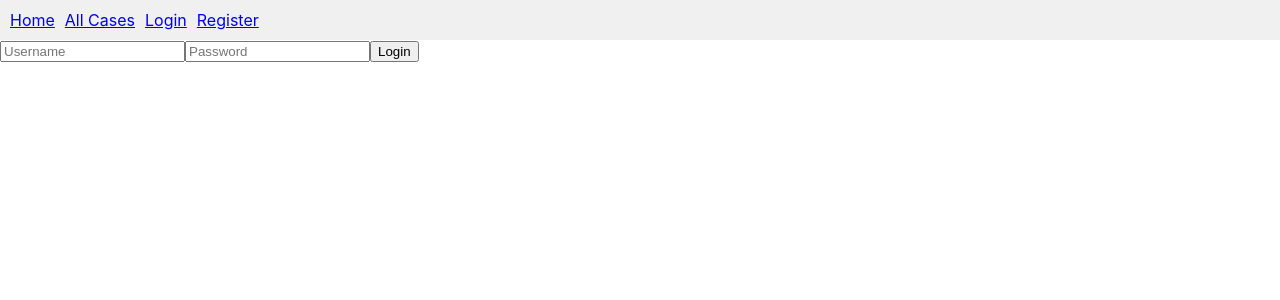
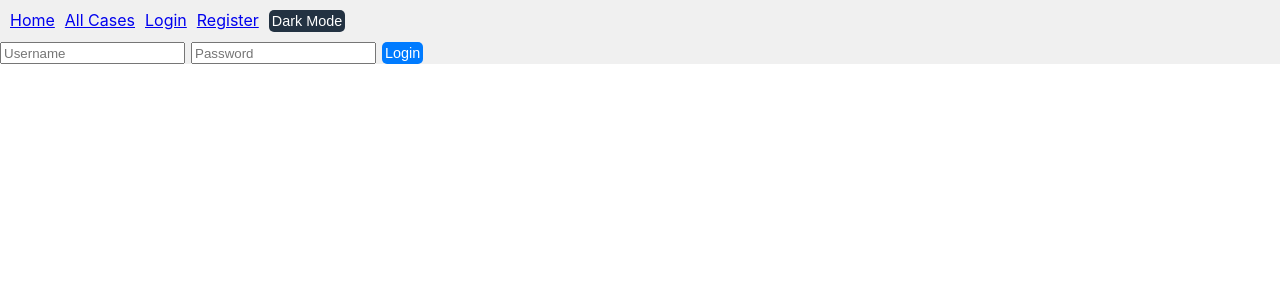
Before and after one commit to spartanhaden/CaseConnect, a React (Create React App) app: page /login in a window 1280 px wide. Shown: the top 300 px of the page. Built offline with nearby package versions, Linux system fonts and the light colour scheme.

Commit message:
Fixed image upload, fixed UI, added dark mode

```diff
--- a/src/App.css
+++ b/src/App.css
@@ -1,21 +1,28 @@
 @import url("https://fonts.googleapis.com/css2?family=Roboto:wght@400;700&display=swap");
+
+:root {
+  --bg-color: #f0f0f0;
+  --text-color: #333;
+}
 
 nav {
   display: flex;
   gap: 10px;
   padding: 10px;
-  background-color: #f0f0f0;
+  background-color: var(--bg-color);
 }
 
 .container {
   display: flex;
   flex-direction: column;
   justify-content: flex-start; /* Align content to the top */
-  height: 100vh;
+  min-height: 100vh;
   padding: 20px;
   box-sizing: border-box;
   font-family: Arial, sans-serif;
+  color: var(--text-color);
 }
+
 .inputContainer,
 .resultsContainer {
   display: flex;
@@ -92,6 +99,82 @@ nav {
   background-color: #0056b3;
 }
 
+.darkModeButton {
+  font-size: 0.9em;
+  padding: 3px 3px;
+  border-radius: 5px;
+  border: none;
+  color: white;
+  background-color: #233242;
+  cursor: pointer;
+  transition: background-color 0.3s ease;
+}
+
+.darkModeButton:hover {
+  background-color: #32485f;
+}
+
+.loginButton {
+  font-size: 0.9em;
+  padding: 3px 3px;
+  border-radius: 5px;
+  border: none;
+  color: white;
+  background-color: #007bff;
+  cursor: pointer;
+  transition: background-color 0.3s ease;
+}
+
+.loginButton:hover {
+  background-color: #0056b3;
+}
+
+.loginDiv {
+  display: flex;
+  justify-content: left;
+  gap: 6px;
+  margin-top: 0px;
+  margin-bottom: 0px;
+}
+
+.logoutButton {
+  font-size: 0.9em;
+  padding: 3px 3px;
+  border-radius: 5px;
+  border: none;
+  color: white;
+  background-color: #007bff;
+  cursor: pointer;
+  transition: background-color 0.3s ease;
+}
+
+.logoutButton:hover {
+  background-color: #0056b3;
+}
+
+.registerButton {
+  font-size: 0.9em;
+  padding: 3px 3px;
+  border-radius: 5px;
+  border: none;
+  color: white;
+  background-color: #007bff;
+  cursor: pointer;
+  transition: background-color 0.3s ease;
+}
+
+.registerButton:hover {
+  background-color: #0056b3;
+}
+
+.registerDiv {
+  display: flex;
+  justify-content: left;
+  gap: 6px;
+  margin-top: 0px;
+  margin-bottom: 0px;
+}
+
 .result {
   border: 1px solid #ccc;
   border-radius: 5px;
@@ -103,3 +186,25 @@ nav {
   padding-left: 20px;
   padding-bottom: 20px;
 }
+
+.discussionDiv {
+  display: flex;
+  gap: 6px;
+  margin-top: 0px;
+  margin-bottom: 0px;
+}
+
+.addCommentButton {
+  font-size: 0.9em;
+  padding: 4px 4px;
+  border-radius: 5px;
+  border: none;
+  color: white;
+  background-color: #007bff;
+  cursor: pointer;
+  transition: background-color 0.3s ease;
+}
+
+.addCommentButton {
+  background-color: #0056b3;
+}
--- a/src/App.js
+++ b/src/App.js
@@ -1,4 +1,4 @@
-import React, { useState, useEffect } from "react";
+import React, { useState, useEffect, useContext } from "react";
 import axios from "axios";
 import { BrowserRouter as Router, Route, Routes, Link } from "react-router-dom";
 import Login from "./Login";
@@ -7,6 +7,7 @@ import UserProfile from "./UserProfile";
 import CaseDetail from "./CaseDetail";
 import Cases from "./Cases";
 import "./App.css";
+import { ThemeContext } from "./ThemeContext";
 
 function App() {
   const [query, setQuery] = useState("");
@@ -16,6 +17,13 @@ function App() {
   const [error, setError] = useState(null);
   const [isSearching, setIsSearching] = useState(false);
   const [username, setUsername] = useState(null);
+
+  const { theme } = useContext(ThemeContext);
+
+  const appStyle = {
+    backgroundColor: theme === "light" ? "#f0f0f0" : "#333",
+    color: theme === "light" ? "#333" : "#f0f0f0",
+  };
 
   const handleSearchByText = async () => {
     if (!query) {
@@ -98,11 +106,15 @@ function App() {
   }, [results, username, imageQuery]);
 
   return (
+    <div style={appStyle}>
       <Router>
         <Navbar username={username} onLogout={() => setUsername(null)} />
         <Routes>
           <Route path="/login" element={<Login onLogin={handleLogin} />} />
-        <Route path="/register" element={<Register onLogin={handleLogin} />} />
+          <Route
+            path="/register"
+            element={<Register onLogin={handleLogin} />}
+          />
           <Route path="/profile/:username" element={<UserProfile />} />
           <Route
             path="/case/:caseId"
@@ -114,8 +126,13 @@ function App() {
             element={
               <div className="container">
                 <div className="main-content">
-                <h1 className="main-title">CaseConnect</h1>
-                <h2 className="main-subtitle">
+                  <h1 className="main-title" style={{ color: appStyle.color }}>
+                    CaseConnect
+                  </h1>
+                  <h2
+                    className="main-subtitle"
+                    style={{ color: appStyle.color }}
+                  >
                     NamUs Missing Persons Database Search
                   </h2>
                 </div>
@@ -129,6 +146,7 @@ function App() {
                   <input
                     type="file"
                     onChange={(e) => setFile(e.target.files[0])}
+                    style={{ color: appStyle.color }}
                   />
                   <div className="buttonContainer">
                     <button
@@ -169,7 +187,10 @@ function App() {
                 )}
 
                 {isSearching && (
-                <div className="searchStatusContainer">
+                  <div
+                    className="searchStatusContainer"
+                    style={{ color: appStyle.color }}
+                  >
                     <p>Searching...</p>
                   </div>
                 )}
@@ -178,18 +199,28 @@ function App() {
           />
         </Routes>
       </Router>
+    </div>
   );
 }
 
 function Navbar({ username, onLogout }) {
+  const { theme, toggleTheme } = useContext(ThemeContext);
+
+  const navStyle = {
+    backgroundColor: theme === "light" ? "#f0f0f0" : "#333",
+    color: theme === "light" ? "#333" : "#f0f0f0",
+  };
+
   return (
-    <nav>
+    <nav style={navStyle}>
       <Link to="/">Home</Link>
       <Link to="/cases">All Cases</Link>
       {username ? (
         <>
           <Link to={`/profile/${username}`}>Profile</Link>
-          <button onClick={onLogout}>Logout</button>
+          <button className="logoutButton" onClick={onLogout}>
+            Logout
+          </button>
         </>
       ) : (
         <>
@@ -197,6 +228,9 @@ function Navbar({ username, onLogout }) {
           <Link to="/register">Register</Link>
         </>
       )}
+      <button className="darkModeButton" onClick={toggleTheme}>
+        {theme === "light" ? "Dark" : "Light"} Mode
+      </button>
     </nav>
   );
 }
--- a/src/CaseDetail.js
+++ b/src/CaseDetail.js
@@ -1,11 +1,18 @@
-import React, { useState, useEffect } from "react";
+import React, { useState, useEffect, useContext } from "react";
 import axios from "axios";
 import { useParams } from "react-router-dom";
 import DiscussionThread from "./DiscussionThread";
+import { ThemeContext } from "./ThemeContext";
 
 function CaseDetail({ username }) {
   const { caseId } = useParams();
   const [caseData, setCaseData] = useState(null);
+  const { theme } = useContext(ThemeContext);
+
+  const appStyle = {
+    backgroundColor: theme === "light" ? "#f0f0f0" : "#333",
+    color: theme === "light" ? "#333" : "#f0f0f0",
+  };
 
   useEffect(() => {
     const fetchCase = async () => {
@@ -16,7 +23,7 @@ function CaseDetail({ username }) {
   }, [caseId]);
 
   return (
-    <div className="case-detail">
+    <div className="case-detail" style={appStyle}>
       {caseData && (
         <div>
           <h1>Case {caseId}</h1>
@@ -131,6 +138,7 @@ function CaseImages({ images }) {
           <img
             src={`http://localhost:5000${image.files.original.href}`}
             alt={image.caption}
+            className="case-image"
           />
           <p>Caption: {image.caption}</p>
         </div>
--- a/src/Cases.js
+++ b/src/Cases.js
@@ -1,9 +1,16 @@
-import React, { useState, useEffect } from "react";
+import React, { useState, useEffect, useContext } from "react";
 import axios from "axios";
 import { Link } from "react-router-dom";
+import { ThemeContext } from "./ThemeContext";
 
 function Cases() {
   const [cases, setCases] = useState([]);
+  const { theme } = useContext(ThemeContext); // <-- Use the theme context
+
+  const appStyle = {
+    backgroundColor: theme === "light" ? "#f0f0f0" : "#333",
+    color: theme === "light" ? "#333" : "#f0f0f0",
+  };
 
   useEffect(() => {
     const fetchCases = async () => {
@@ -14,7 +21,7 @@ function Cases() {
   }, []);
 
   return (
-    <div>
+    <div style={appStyle}>
       <h1>All Cases</h1>
       {cases.map((caseData) => (
         <div key={caseData.id} className="result">
--- a/src/DiscussionThread.js
+++ b/src/DiscussionThread.js
@@ -1,10 +1,17 @@
-import React, { useState, useEffect } from "react";
+import React, { useState, useEffect, useContext } from "react";
 import axios from "axios";
+import { ThemeContext } from "./ThemeContext";
 
 function DiscussionThread({ caseId, username }) {
   // Add username as a prop
   const [comments, setComments] = useState([]);
   const [newComment, setNewComment] = useState("");
+  const { theme } = useContext(ThemeContext); // <-- Use the theme context
+
+  const appStyle = {
+    backgroundColor: theme === "light" ? "#f0f0f0" : "#333",
+    color: theme === "light" ? "#333" : "#f0f0f0",
+  };
 
   useEffect(() => {
     const fetchComments = async () => {
@@ -33,20 +40,24 @@ function DiscussionThread({ caseId, username }) {
   };
 
   return (
-    <div>
-      <h2>Discussion</h2>
+    <div style={appStyle}>
+      <h2>Discussion :</h2>
       {comments.map((comment, index) => (
         <div key={index}>
           <p>{comment.text}</p>
           <p>Posted by: {comment.username}</p>
         </div>
       ))}
-      <input
-        type="text"
-        value={newComment}
-        onChange={(e) => setNewComment(e.target.value)}
-      />
-      <button onClick={handleAddComment}>Add comment</button>
+      <div className="discussionDiv">
+        <input
+          type="text"
+          value={newComment}
+          onChange={(e) => setNewComment(e.target.value)}
+        />
+        <button className="addCommentButton" onClick={handleAddComment}>
+          Add comment
+        </button>
+      </div>
     </div>
   );
 }
--- a/src/Login.js
+++ b/src/Login.js
@@ -1,11 +1,18 @@
-import React, { useState } from "react";
+import React, { useState, useContext } from "react";
 import axios from "axios";
+import { ThemeContext } from "./ThemeContext";
 
 function Login({ onLogin }) {
   // Accept a login handler as a prop
   const [username, setUsername] = useState("");
   const [password, setPassword] = useState("");
   const [errorMessage, setErrorMessage] = useState("");
+  const { theme } = useContext(ThemeContext); // <-- Use the theme context
+
+  const appStyle = {
+    backgroundColor: theme === "light" ? "#f0f0f0" : "#333",
+    color: theme === "light" ? "#333" : "#f0f0f0",
+  };
 
   const login = async () => {
     try {
@@ -18,7 +25,7 @@ function Login({ onLogin }) {
   };
 
   return (
-    <div>
+    <div className="loginDiv" style={appStyle}>
       <input
         type="text"
         placeholder="Username"
@@ -31,7 +38,9 @@ function Login({ onLogin }) {
         value={password}
         onChange={(e) => setPassword(e.target.value)}
       />
-      <button onClick={login}>Login</button>
+      <button className="loginButton" onClick={login}>
+        Login
+      </button>
       {errorMessage && <p>{errorMessage}</p>}
     </div>
   );
--- a/src/Register.js
+++ b/src/Register.js
@@ -1,5 +1,6 @@
-import React, { useState } from "react";
+import React, { useState, useContext } from "react";
 import axios from "axios";
+import { ThemeContext } from "./ThemeContext";
 
 function Register({ onLogin }) {
   // Accept a login handler as a prop
@@ -7,6 +8,12 @@ function Register({ onLogin }) {
   const [password, setPassword] = useState("");
   const [email, setEmail] = useState("");
   const [errorMessage, setErrorMessage] = useState("");
+  const { theme } = useContext(ThemeContext); // <-- Use the theme context
+
+  const appStyle = {
+    backgroundColor: theme === "light" ? "#f0f0f0" : "#333",
+    color: theme === "light" ? "#333" : "#f0f0f0",
+  };
 
   const register = async () => {
     try {
@@ -23,7 +30,7 @@ function Register({ onLogin }) {
   };
 
   return (
-    <div>
+    <div className="registerDiv" style={appStyle}>
       <input
         type="text"
         placeholder="Username"
@@ -42,7 +49,9 @@ function Register({ onLogin }) {
         value={email}
         onChange={(e) => setEmail(e.target.value)}
       />
-      <button onClick={register}>Register</button>
+      <button className="registerButton" onClick={register}>
+        Register
+      </button>
       {errorMessage && <p>{errorMessage}</p>}
     </div>
   );
--- /dev/null
+++ b/src/ThemeContext.js
@@ -0,0 +1,18 @@
+import { createContext, useState } from "react";
+
+export const ThemeContext = createContext();
+
+export const ThemeProvider = ({ children }) => {
+  const [theme, setTheme] = useState("light"); // Default theme is light
+
+  // Define a toggleTheme function that will change the state of the theme
+  const toggleTheme = () => {
+    setTheme((prevTheme) => (prevTheme === "light" ? "dark" : "light"));
+  };
+
+  return (
+    <ThemeContext.Provider value={{ theme, toggleTheme }}>
+      {children}
+    </ThemeContext.Provider>
+  );
+};
--- a/src/UserProfile.js
+++ b/src/UserProfile.js
@@ -1,6 +1,7 @@
-import React, { useState, useEffect } from "react";
+import React, { useState, useEffect, useContext } from "react";
 import axios from "axios";
 import { useParams } from "react-router-dom";
+import { ThemeContext } from "./ThemeContext";
 
 function UserProfile() {
   const { username } = useParams();
@@ -8,6 +9,12 @@ function UserProfile() {
   const [contributions, setContributions] = useState("");
   const [name, setName] = useState("");
   const [email, setEmail] = useState("");
+  const { theme } = useContext(ThemeContext); // <-- Use the theme context
+
+  const appStyle = {
+    backgroundColor: theme === "light" ? "#f0f0f0" : "#333",
+    color: theme === "light" ? "#333" : "#f0f0f0",
+  };
 
   useEffect(() => {
     const fetchUser = async () => {
@@ -32,7 +39,7 @@ function UserProfile() {
   };
 
   return (
-    <div>
+    <div className="profileDiv" style={appStyle}>
       {user && (
         <>
           <h1>{user.username}'s Profile</h1>
@@ -53,7 +60,9 @@ function UserProfile() {
             onChange={(e) => setContributions(e.target.value)}
             placeholder="Contributions"
           />
-          <button onClick={updateUserProfile}>Update Profile</button>
+          <button className="updateProfileButton" onClick={updateUserProfile}>
+            Update Profile
+          </button>
         </>
       )}
     </div>
--- a/src/index.js
+++ b/src/index.js
@@ -1,17 +1,17 @@
-import React from 'react';
-import ReactDOM from 'react-dom/client';
-import './index.css';
-import App from './App';
-import reportWebVitals from './reportWebVitals';
+import React from "react";
+import ReactDOM from "react-dom/client";
+import "./index.css";
+import App from "./App";
+import reportWebVitals from "./reportWebVitals";
+import { ThemeProvider } from "./ThemeContext";
 
-const root = ReactDOM.createRoot(document.getElementById('root'));
+const root = ReactDOM.createRoot(document.getElementById("root"));
 root.render(
   <React.StrictMode>
-    <App />
+    <ThemeProvider>
+      <App />
+    </ThemeProvider>
   </React.StrictMode>
 );
 
-// If you want to start measuring performance in your app, pass a function
-// to log results (for example: reportWebVitals(console.log))
-// or send to an analytics endpoint. Learn more: https://bit.ly/CRA-vitals
 reportWebVitals();
```
Also changed, not shown: 2 other files (tests, documents, lock files or other folders). Lines whose indentation alone changed are shown as unchanged.
